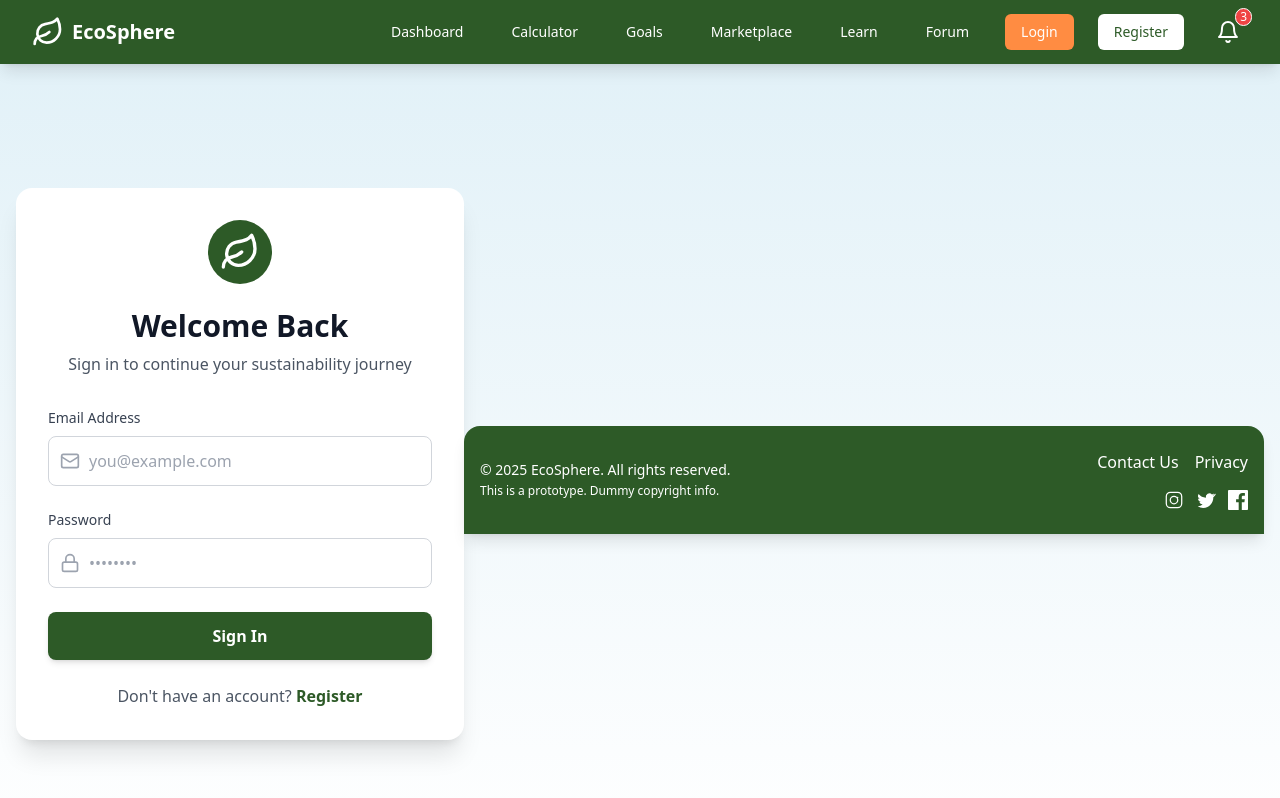
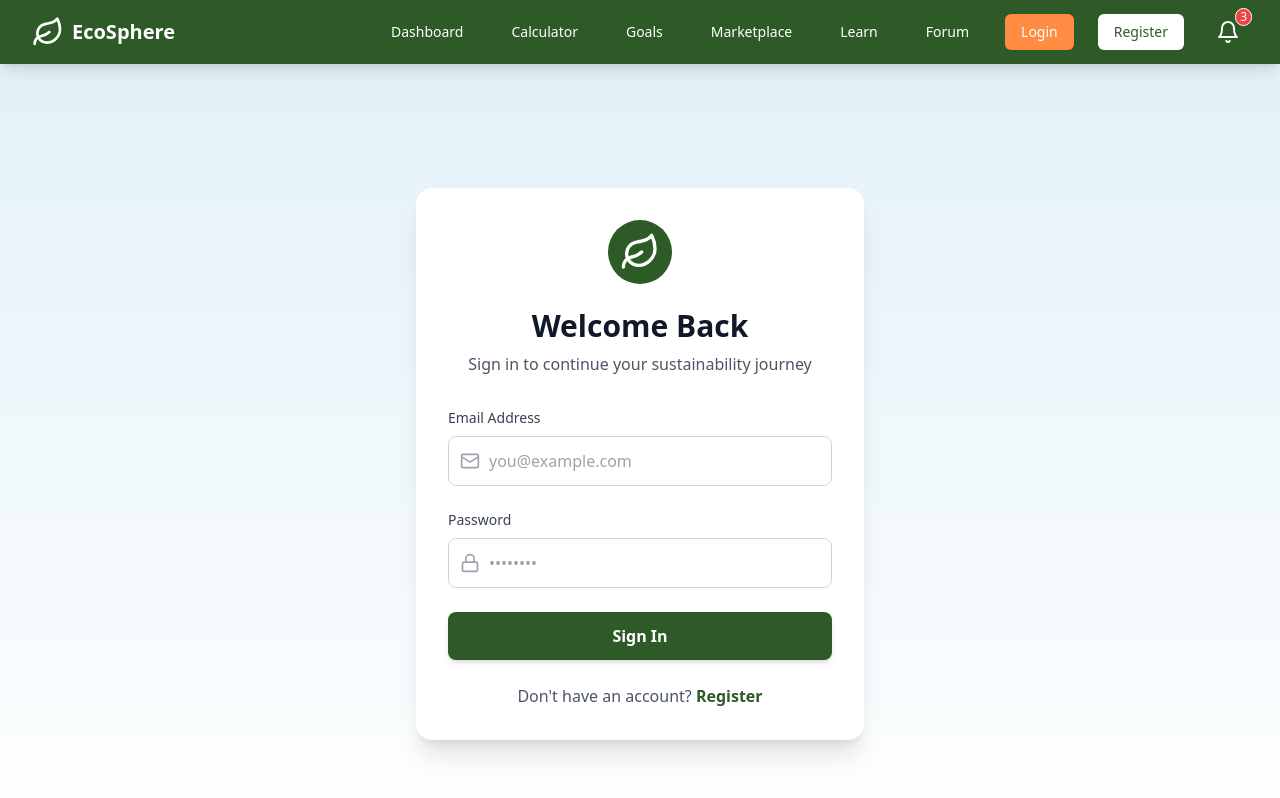
Before and after one commit to chinmayigurumurthy1123-ops/eco-sphere, a React (Vite) app: page /login in a window 1280 px wide. Shown: the top 798 px of the page. Built offline with nearby package versions, Linux system fonts and the light colour scheme.

Commit message:
footer change

```diff
--- a/src/pages/Login.tsx
+++ b/src/pages/Login.tsx
@@ -111,32 +111,6 @@ export default function Login() {
         </p>
 
       </div>
-      {/* Footer */}
-      <footer className="w-full bg-[#2D5A27] text-white py-6 mt-8 rounded-t-2xl shadow-lg">
-        <div className="max-w-4xl mx-auto px-4 flex flex-col md:flex-row justify-between items-center gap-4">
-          <div className="text-sm text-center md:text-left">
-            &copy; 2025 EcoSphere. All rights reserved.<br />
-            <span className="text-xs">This is a prototype. Dummy copyright info.</span>
-          </div>
-          <div className="flex flex-col items-center md:items-end gap-2">
-            <div className="flex gap-4">
-              <a href="#" className="hover:text-[#87CEEB]" title="Contact Us">Contact Us</a>
-              <a href="#" className="hover:text-[#87CEEB]" title="Privacy Policy">Privacy</a>
-            </div>
-            <div className="flex gap-3 mt-2">
-              <a href="#" className="hover:text-[#87CEEB]" title="Instagram">
-                <svg width="20" height="20" fill="currentColor" viewBox="0 0 24 24"><path d="M7.75 2h8.5A5.75 5.75 0 0 1 22 7.75v8.5A5.75 5.75 0 0 1 16.25 22h-8.5A5.75 5.75 0 0 1 2 16.25v-8.5A5.75 5.75 0 0 1 7.75 2zm0 1.5A4.25 4.25 0 0 0 3.5 7.75v8.5A4.25 4.25 0 0 0 7.75 20.5h8.5A4.25 4.25 0 0 0 20.5 16.25v-8.5A4.25 4.25 0 0 0 16.25 3.5h-8.5zm4.25 3.25a5.25 5.25 0 1 1 0 10.5a5.25 5.25 0 0 1 0-10.5zm0 1.5a3.75 3.75 0 1 0 0 7.5a3.75 3.75 0 0 0 0-7.5zm5.25.75a1 1 0 1 1-2 0a1 1 0 0 1 2 0z"/></svg>
-              </a>
-              <a href="#" className="hover:text-[#87CEEB]" title="Twitter">
-                <svg width="20" height="20" fill="currentColor" viewBox="0 0 24 24"><path d="M22.46 6c-.77.35-1.6.59-2.47.7a4.3 4.3 0 0 0 1.88-2.37a8.59 8.59 0 0 1-2.72 1.04a4.28 4.28 0 0 0-7.29 3.9A12.13 12.13 0 0 1 3.1 4.9a4.28 4.28 0 0 0 1.32 5.71a4.22 4.22 0 0 1-1.94-.54v.05a4.28 4.28 0 0 0 3.43 4.19a4.3 4.3 0 0 1-1.93.07a4.28 4.28 0 0 0 4 2.97A8.6 8.6 0 0 1 2 19.54a12.13 12.13 0 0 0 6.56 1.92c7.88 0 12.2-6.53 12.2-12.2c0-.19 0-.38-.01-.57A8.72 8.72 0 0 0 24 4.59a8.59 8.59 0 0 1-2.54.7z"/></svg>
-              </a>
-              <a href="#" className="hover:text-[#87CEEB]" title="Facebook">
-                <svg width="20" height="20" fill="currentColor" viewBox="0 0 24 24"><path d="M22.675 0h-21.35C.6 0 0 .6 0 1.326v21.348C0 23.4.6 24 1.326 24H12.82v-9.294H9.692V11.01h3.128V8.413c0-3.1 1.893-4.788 4.659-4.788c1.325 0 2.463.099 2.797.143v3.24l-1.92.001c-1.504 0-1.797.715-1.797 1.763v2.313h3.587l-.467 3.696h-3.12V24h6.116C23.4 24 24 23.4 24 22.674V1.326C24 .6 23.4 0 22.675 0"/></svg>
-              </a>
-            </div>
-          </div>
-        </div>
-      </footer>
     </div>
   </div>
   );
```
